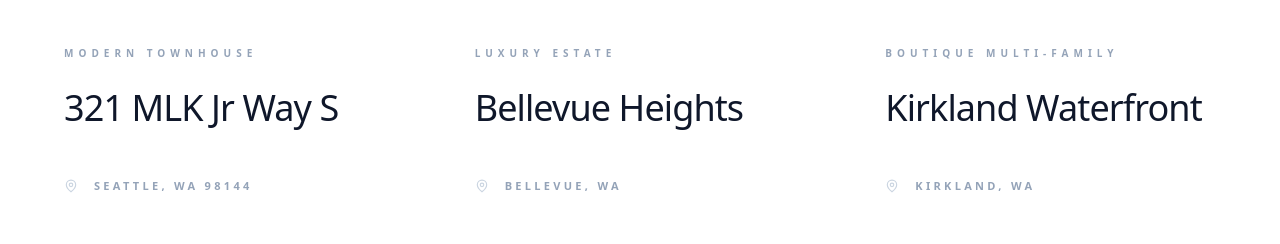
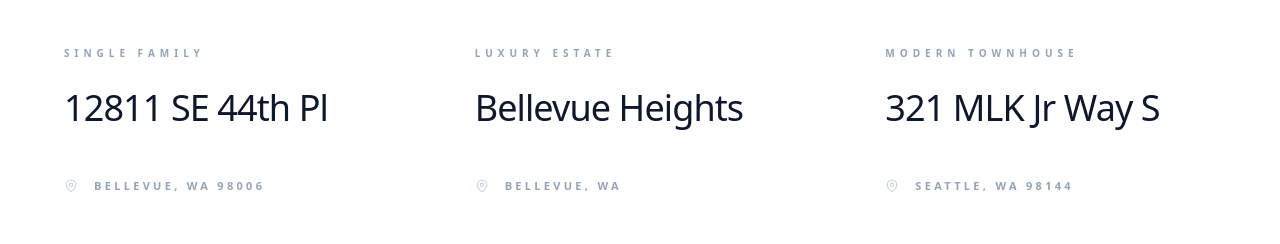
Before and after one commit to ryanlingxiao/westwood-homes, a React (Vite) app: page / in a window 1280 px wide. Shown: the part 2889-3133 px from the top of the page. Built offline with nearby package versions, Linux system fonts and the light colour scheme.

Commit message:
Update App.jsx

```diff
--- a/src/App.jsx
+++ b/src/App.jsx
@@ -29,15 +29,25 @@ const App = () => {
   const projects = [
     {
       id: 1,
-      name: '321 MLK Jr Way S',
-      location: 'Seattle, WA 98144',
-      status: 'Completed (2023)',
-      type: 'Modern Townhouse',
-      description: 'A flagship development in South Seattle, designed for modern urban professionals. This project emphasizes vertical living with massive floor-to-ceiling windows and premium rooftop spaces. The interior flow is optimized for natural light and contemporary art displays.',
-      highlights: ['Lake Washington Views', 'Rooftop Entertaining', 'Modern Aesthetic', 'Eco-friendly Siding'],
-      mapPos: { top: '65%', left: '42%' },
-      image: '/321 MLK JR Way S.png',
-      gallery: ['/321 MLK JR Way S.png', '/321 MLK JR Way S 2.png']
+      name: '12811 SE 44th Pl',
+      location: 'Bellevue, WA 98006',
+      status: 'On Market',
+      type: 'Single Family',
+      description: '4,040 sqft, modern single family luxury home.',
+      highlights: ['Open floorplan', 'Luxury finish', 'Somerset schools', 'Plenty of natural light'],
+      mapPos: { top: '50%', left: '60%' },
+      image: '/12811 SE 44th Pl.jpg',
+      gallery: [
+        '/12811 SE 44th Pl.jpg',
+        '/12811 SE 44th Pl 1.jpg',
+        '/12811 SE 44th Pl 2.jpg',
+        '/12811 SE 44th Pl 3.jpg',
+        '/12811 SE 44th Pl 4.jpg',
+        '/12811 SE 44th Pl 5.jpg',
+        '/12811 SE 44th Pl 6.jpg',
+        '/12811 SE 44th Pl 7.jpg',
+        '/12811 SE 44th Pl 8.jpg'
+      ]
     },
     {
       id: 2,
@@ -52,14 +62,15 @@ const App = () => {
     },
     {
       id: 3,
-      name: 'Kirkland Waterfront',
-      location: 'Kirkland, WA',
-      status: 'Pipeline',
-      type: 'Boutique Multi-Family',
-      description: 'Concept phase for a high-density, high-design multi-family project near the Kirkland waterfront.',
-      highlights: ['Walkable District', 'Sustainable Design', 'Community Garden'],
-      mapPos: { top: '30%', left: '48%' },
-      image: 'https://images.unsplash.com/photo-1600210492486-724fe5c67fb0?auto=format&fit=crop&q=80&w=1200'
+      name: '321 MLK Jr Way S',
+      location: 'Seattle, WA 98144',
+      status: 'Completed (2023)',
+      type: 'Modern Townhouse',
+      description: 'A flagship development in South Seattle, designed for modern urban professionals. This project emphasizes vertical living with massive floor-to-ceiling windows and premium rooftop spaces. The interior flow is optimized for natural light and contemporary art displays.',
+      highlights: ['Lake Washington Views', 'Rooftop Entertaining', 'Modern Aesthetic', 'Eco-friendly Siding'],
+      mapPos: { top: '65%', left: '42%' },
+      image: '/321 MLK JR Way S.png',
+      gallery: ['/321 MLK JR Way S.png', '/321 MLK JR Way S 2.png']
     }
   ];
 
```
